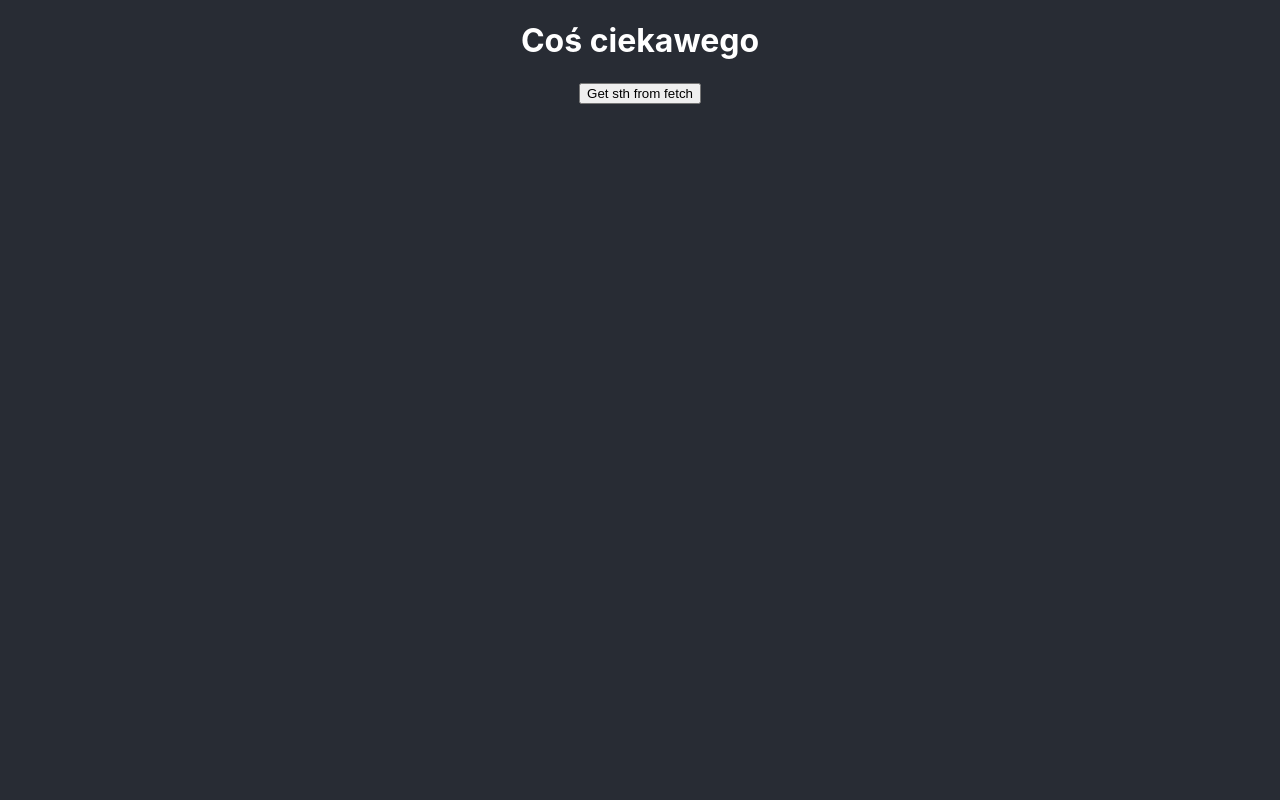
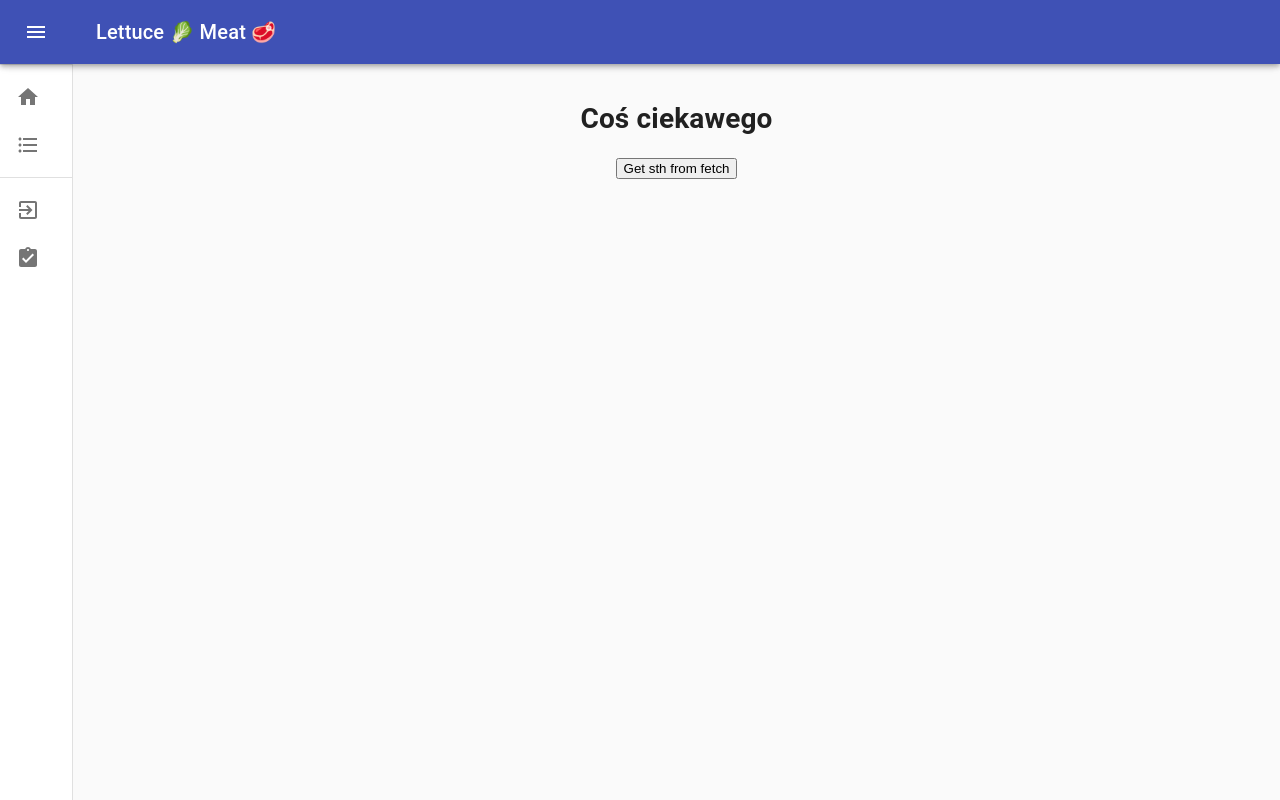
Before and after one commit to LuckieLuke/Lettuce-Meat, a React (Create React App) app in the folder front/lettuce-meat/: page / in a window 1280 px wide. Built offline with nearby package versions, Linux system fonts and the light colour scheme.

Commit message:
added drawer

```diff
--- a/front/lettuce-meat/package.json
+++ b/front/lettuce-meat/package.json
@@ -4,6 +4,7 @@
   "private": true,
   "dependencies": {
     "@material-ui/core": "^4.11.3",
+    "@material-ui/icons": "^4.11.2",
     "@testing-library/jest-dom": "^5.11.9",
     "@testing-library/react": "^11.2.5",
     "@testing-library/user-event": "^12.8.3",
--- a/front/lettuce-meat/public/index.html
+++ b/front/lettuce-meat/public/index.html
@@ -1,43 +1,19 @@
 <!DOCTYPE html>
 <html lang="en">
+
 <head>
   <meta charset="utf-8" />
   <link rel="icon" href="%PUBLIC_URL%/favicon.ico" />
   <meta name="viewport" content="width=device-width, initial-scale=1" />
   <meta name="theme-color" content="#000000" />
-    <meta
-      name="description"
-      content="Web site created using create-react-app"
-    />
   <link rel="apple-touch-icon" href="%PUBLIC_URL%/logo192.png" />
-    <!--
-      manifest.json provides metadata used when your web app is installed on a
-      user's mobile device or desktop. See https://developers.google.com/web/fundamentals/web-app-manifest/
-    -->
   <link rel="manifest" href="%PUBLIC_URL%/manifest.json" />
-    <!--
-      Notice the use of %PUBLIC_URL% in the tags above.
-      It will be replaced with the URL of the `public` folder during the build.
-      Only files inside the `public` folder can be referenced from the HTML.
+  <title>Lettuce Meat</title>
+</head>
 
-      Unlike "/favicon.ico" or "favicon.ico", "%PUBLIC_URL%/favicon.ico" will
-      work correctly both with client-side routing and a non-root public URL.
-      Learn how to configure a non-root public URL by running `npm run build`.
-    -->
-    <title>React App</title>
-  </head>
 <body>
   <noscript>You need to enable JavaScript to run this app.</noscript>
   <div id="root"></div>
-    <!--
-      This HTML file is a template.
-      If you open it directly in the browser, you will see an empty page.
+</body>
 
-      You can add webfonts, meta tags, or analytics to this file.
-      The build step will place the bundled scripts into the <body> tag.
-
-      To begin the development, run `npm start` or `yarn start`.
-      To create a production bundle, use `npm run build` or `yarn build`.
-    -->
-  </body>
 </html>
--- a/front/lettuce-meat/src/App.css
+++ b/front/lettuce-meat/src/App.css
@@ -1,5 +1,5 @@
 html {
-  background-color: #282c34;
+  background-color: #fafafa;
   color: white;
 }
 
@@ -13,7 +13,7 @@ html {
 }
 
 .App-header {
-  background-color: #282c34;
+  background-color: #fafafa;
   min-height: 100vh;
   display: flex;
   flex-direction: column;
--- a/front/lettuce-meat/src/App.js
+++ b/front/lettuce-meat/src/App.js
@@ -1,6 +1,10 @@
 import './App.css';
 import { useState } from 'react';
-import { CircularProgress } from '@material-ui/core';
+import {
+  CircularProgress
+} from '@material-ui/core';
+
+import MiniDrawer from './MiniDrawer'
 
 function App() {
   const [info, setInfo] = useState('Coś ciekawego')
@@ -22,8 +26,15 @@ function App() {
 
   return (
     <div className="App">
-      <h1>{waiting ? <CircularProgress color='secondary' /> : info}</h1>
-      <button onClick={getData}>Get sth from fetch</button>
+      <MiniDrawer
+        content={
+          <div className="content">
+            <h1>{waiting ? <CircularProgress color='secondary' /> : info}</h1>
+            <button onClick={getData}>Get sth from fetch</button>
+          </div>
+        }
+      />
+
     </div>
   );
 }
--- /dev/null
+++ b/front/lettuce-meat/src/MiniDrawer.js
@@ -0,0 +1,213 @@
+import React from 'react';
+import clsx from 'clsx';
+import { makeStyles, useTheme } from '@material-ui/core/styles';
+import Drawer from '@material-ui/core/Drawer';
+import AppBar from '@material-ui/core/AppBar';
+import Toolbar from '@material-ui/core/Toolbar';
+import List from '@material-ui/core/List';
+import CssBaseline from '@material-ui/core/CssBaseline';
+import Typography from '@material-ui/core/Typography';
+import Divider from '@material-ui/core/Divider';
+import IconButton from '@material-ui/core/IconButton';
+import MenuIcon from '@material-ui/icons/Menu';
+import ChevronLeftIcon from '@material-ui/icons/ChevronLeft';
+import ChevronRightIcon from '@material-ui/icons/ChevronRight';
+import ListItem from '@material-ui/core/ListItem';
+import ListItemIcon from '@material-ui/core/ListItemIcon';
+import ListItemText from '@material-ui/core/ListItemText';
+import HomeIcon from '@material-ui/icons/Home';
+import FavoriteIcon from '@material-ui/icons/Favorite';
+import RestaurantMenuIcon from '@material-ui/icons/RestaurantMenu';
+import FormatListBulletedIcon from '@material-ui/icons/FormatListBulleted';
+import AddIcon from '@material-ui/icons/Add';
+import CreateIcon from '@material-ui/icons/Create';
+import ExitToAppIcon from '@material-ui/icons/ExitToApp';
+import AssignmentTurnedInIcon from '@material-ui/icons/AssignmentTurnedIn';
+
+const drawerWidth = 240;
+
+const useStyles = makeStyles((theme) => ({
+    root: {
+        display: 'flex',
+    },
+    appBar: {
+        zIndex: theme.zIndex.drawer + 1,
+        transition: theme.transitions.create(['width', 'margin'], {
+            easing: theme.transitions.easing.sharp,
+            duration: theme.transitions.duration.leavingScreen,
+        }),
+    },
+    appBarShift: {
+        marginLeft: drawerWidth,
+        width: `calc(100% - ${drawerWidth}px)`,
+        transition: theme.transitions.create(['width', 'margin'], {
+            easing: theme.transitions.easing.sharp,
+            duration: theme.transitions.duration.enteringScreen,
+        }),
+    },
+    menuButton: {
+        marginRight: 36,
+    },
+    hide: {
+        display: 'none',
+    },
+    drawer: {
+        width: drawerWidth,
+        flexShrink: 0,
+        whiteSpace: 'nowrap',
+    },
+    drawerOpen: {
+        width: drawerWidth,
+        transition: theme.transitions.create('width', {
+            easing: theme.transitions.easing.sharp,
+            duration: theme.transitions.duration.enteringScreen,
+        }),
+    },
+    drawerClose: {
+        transition: theme.transitions.create('width', {
+            easing: theme.transitions.easing.sharp,
+            duration: theme.transitions.duration.leavingScreen,
+        }),
+        overflowX: 'hidden',
+        width: theme.spacing(7) + 1,
+        [theme.breakpoints.up('sm')]: {
+            width: theme.spacing(9) + 1,
+        },
+    },
+    toolbar: {
+        display: 'flex',
+        alignItems: 'center',
+        justifyContent: 'flex-end',
+        padding: theme.spacing(0, 1),
+        ...theme.mixins.toolbar,
+    },
+    content: {
+        flexGrow: 1,
+        padding: theme.spacing(3),
+    },
+}));
+
+export default function MiniDrawer(props) {
+    const classes = useStyles();
+    const theme = useTheme();
+    const [open, setOpen] = React.useState(false);
+
+    const handleDrawerOpen = () => {
+        setOpen(true);
+    };
+
+    const handleDrawerClose = () => {
+        setOpen(false);
+    };
+
+    return (
+        <div className={classes.root}>
+            <CssBaseline />
+            <AppBar
+                position="fixed"
+                className={clsx(classes.appBar, {
+                    [classes.appBarShift]: open,
+                })}
+            >
+                <Toolbar>
+                    <IconButton
+                        color="inherit"
+                        aria-label="open drawer"
+                        onClick={handleDrawerOpen}
+                        edge="start"
+                        className={clsx(classes.menuButton, {
+                            [classes.hide]: open,
+                        })}
+                    >
+                        <MenuIcon />
+                    </IconButton>
+                    <Typography variant="h6" noWrap>
+                        Lettuce 🥬 Meat 🥩
+          </Typography>
+                </Toolbar>
+            </AppBar>
+            <Drawer
+                variant="permanent"
+                className={clsx(classes.drawer, {
+                    [classes.drawerOpen]: open,
+                    [classes.drawerClose]: !open,
+                })}
+                classes={{
+                    paper: clsx({
+                        [classes.drawerOpen]: open,
+                        [classes.drawerClose]: !open,
+                    }),
+                }}
+            >
+                <div className={classes.toolbar}>
+                    <IconButton onClick={handleDrawerClose}>
+                        {theme.direction === 'rtl' ? <ChevronRightIcon /> : <ChevronLeftIcon />}
+                    </IconButton>
+                </div>
+                <Divider />
+                <List>
+                    <ListItem button key={'Home'}>
+                        <ListItemIcon><HomeIcon /></ListItemIcon>
+                        <ListItemText primary='Home Page' />
+                    </ListItem>
+                    {window.localStorage.getItem('login') ?
+                        <>
+                            <ListItem button key={'Favorite'}>
+                                <ListItemIcon><FavoriteIcon /></ListItemIcon>
+                                <ListItemText primary='Favorites' />
+                            </ListItem>
+                            <ListItem button key={'Menus'}>
+                                <ListItemIcon><RestaurantMenuIcon /></ListItemIcon>
+                                <ListItemText primary='My Menus' />
+                            </ListItem>
+                        </>
+                        : null}
+
+                    <ListItem button key={'Recipies'}>
+                        <ListItemIcon><FormatListBulletedIcon /></ListItemIcon>
+                        <ListItemText primary='Recipies' />
+                    </ListItem>
+                </List>
+
+                {window.localStorage.getItem('login') ?
+                    <>
+                        <Divider />
+                        <List>
+                            <ListItem button key={'AddMenu'}>
+                                <ListItemIcon><AddIcon /></ListItemIcon>
+                                <ListItemText primary='Add Menu' />
+                            </ListItem>
+                            <ListItem button key={'CreateMenu'}>
+                                <ListItemIcon><CreateIcon /></ListItemIcon>
+                                <ListItemText primary='Create Menu' />
+                            </ListItem>
+                        </List>
+                    </>
+                    : null}
+                <Divider />
+                <List>
+                    {!window.localStorage.getItem('login') ?
+                        <>
+                            <ListItem button key={'SignIn'}>
+                                <ListItemIcon><ExitToAppIcon /></ListItemIcon>
+                                <ListItemText primary='Sign In' />
+                            </ListItem>
+                            <ListItem button key={'SignUp'}>
+                                <ListItemIcon><AssignmentTurnedInIcon /></ListItemIcon>
+                                <ListItemText primary='Sign Up' />
+                            </ListItem>
+                        </>
+                        :
+                        <ListItem button key={'SignOut'}>
+                            <ListItemIcon><ExitToAppIcon /></ListItemIcon>
+                            <ListItemText primary='Sign Out' />
+                        </ListItem>
+                    }
+                </List>
+            </Drawer>
+            <main className={classes.content}>
+                {props.content}
+            </main>
+        </div>
+    );
+}
--- a/front/lettuce-meat/src/index.css
+++ b/front/lettuce-meat/src/index.css
@@ -11,3 +11,23 @@ code {
   font-family: source-code-pro, Menlo, Monaco, Consolas, 'Courier New',
     monospace;
 }
+
+.App {
+  display: flex;
+  flex-direction: column;
+}
+
+.drawer {
+  position: absolute;
+  top: 0px;
+  display: flex;
+  width: 100%;
+}
+
+.MuiBottomNavigation-root {
+  width: 100%;
+}
+
+.content {
+  padding-top: 56px;
+}
```
Also changed, not shown: 2 other files (tests, documents, lock files or other folders). Lines whose indentation alone changed are shown as unchanged.
